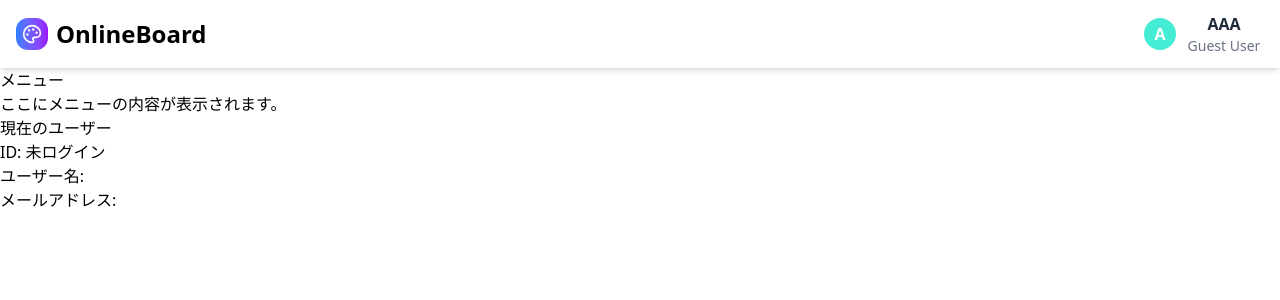
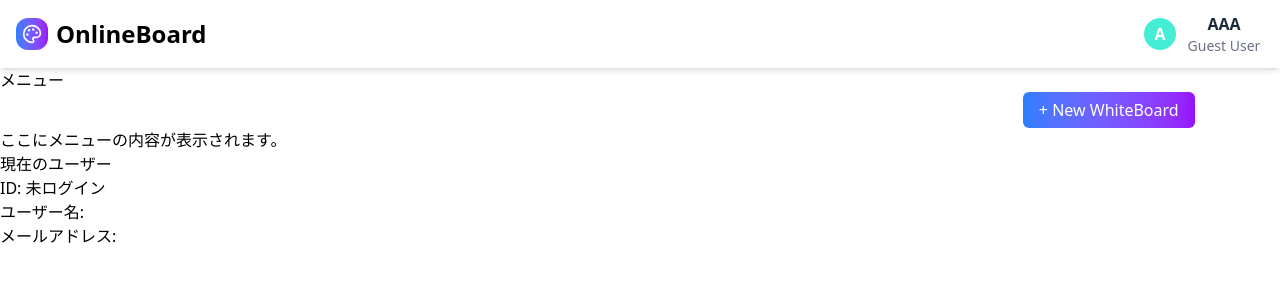
Before and after one commit to ksk45/OnlineBoard, a React (Vite) app in the folder frontend/: page /menu in a window 1280 px wide. Shown: the top 300 px of the page. Built offline with nearby package versions, Linux system fonts and the light colour scheme.

Commit message:
メニュー画面　新規作成ボタン作成

```diff
--- a/frontend/src/pages/MenuPage.tsx
+++ b/frontend/src/pages/MenuPage.tsx
@@ -8,6 +8,14 @@ const MenuPage = () => {
     <div>
       <MenuHeader />
       <h1>メニュー</h1>
+      <div className="flex items-center justify-between w-14/15">
+        <div>
+          {/* TODO:検索ボックス */}
+        </div>
+        <button className="h-9 px-4 bg-gradient-to-r from-blue-500 to-purple-600 rounded-md text-white">
+          + New WhiteBoard
+        </button>
+      </div>
       <p>ここにメニューの内容が表示されます。</p>
 	  <p>現在のユーザー</p>
     <p>ID: {userContext.user ? userContext.user.userId : "未ログイン"}</p>
```
